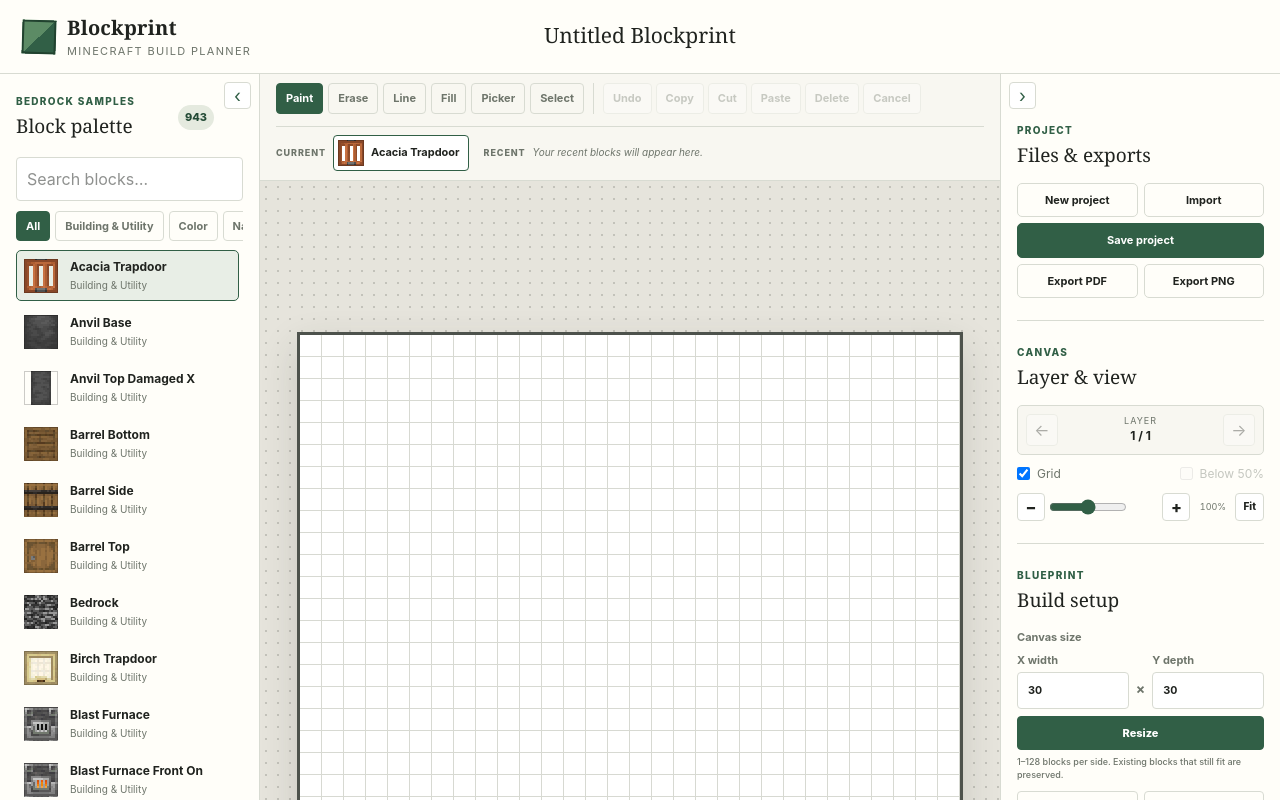
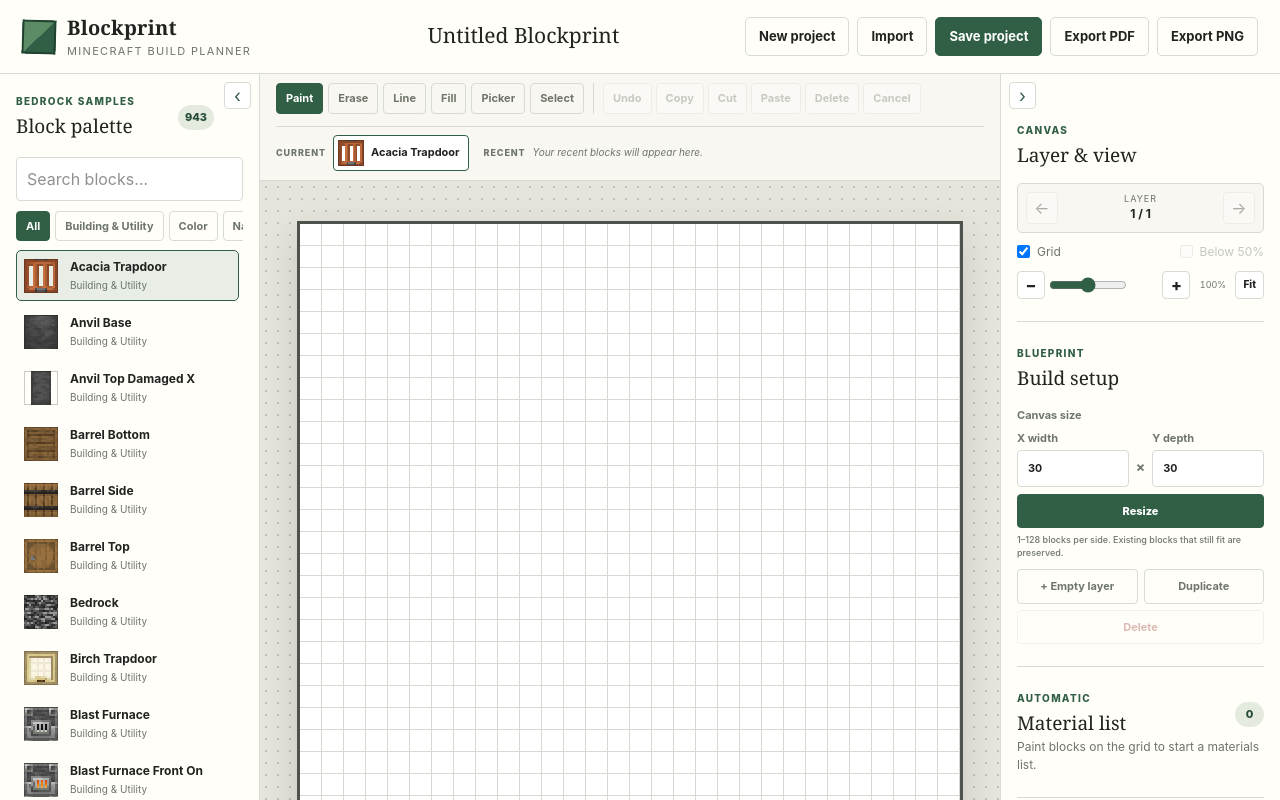
Before and after one commit to bsavage81/blockprint-minecraft-planner, a Next.js app: page / in a window 1280 px wide. Shown: the top 800 px of the page. Built offline with nearby package versions, Linux system fonts and the light colour scheme.

Commit message:
Restore project actions to header

```diff
--- a/app/globals.css
+++ b/app/globals.css
@@ -12,7 +12,7 @@ button,.button { cursor:pointer; }
 button:disabled { cursor:not-allowed; opacity:.35; }
 
 .app-shell { min-height:100vh; display:flex; flex-direction:column; }
-.topbar { min-height:74px; display:grid; grid-template-columns:280px minmax(220px,1fr) 280px; align-items:center; gap:20px; padding:12px 22px; background:var(--panel); border-bottom:1px solid var(--line); }
+.topbar { min-height:74px; display:grid; grid-template-columns:280px minmax(220px,1fr) auto; align-items:center; gap:20px; padding:12px 22px; background:var(--panel); border-bottom:1px solid var(--line); }
 .brand { display:flex; align-items:center; gap:11px; }
 .brand-cube { width:34px; height:34px; background:linear-gradient(135deg,#5c8b65 0 50%,#315f46 50%); box-shadow:inset 0 0 0 2px #21422f; transform:rotate(2deg); }
 .brand div { display:flex; flex-direction:column; }
@@ -20,6 +20,7 @@ button:disabled { cursor:not-allowed; opacity:.35; }
 .brand span { font-size:11px; color:var(--muted); text-transform:uppercase; letter-spacing:.12em; }
 .project-name { width:100%; max-width:460px; justify-self:center; border:0; border-bottom:1px solid transparent; background:transparent; text-align:center; font-family:Georgia,serif; font-size:21px; padding:8px; }
 .project-name:hover,.project-name:focus { outline:0; border-bottom-color:var(--line); }
+.header-actions { display:flex; flex-wrap:wrap; justify-content:flex-end; gap:8px; }
 .button { display:inline-flex; align-items:center; justify-content:center; border:1px solid var(--line); border-radius:5px; padding:9px 13px; background:var(--panel); color:var(--ink); font-weight:650; font-size:13px; }
 .button.primary { color:white; background:var(--green); border-color:var(--green); }
 .button:hover { transform:translateY(-1px); }
@@ -108,9 +109,6 @@ h2 { margin:0; font-family:Georgia,serif; font-weight:500; font-size:19px; }
 
 .details-panel { display:flex; flex-direction:column; gap:24px; }
 .details-panel section { padding-bottom:22px; border-bottom:1px solid var(--line); }
-.project-actions { display:grid; grid-template-columns:1fr 1fr; gap:6px; margin-top:13px; }
-.project-actions .button { min-width:0; padding:8px 6px; font-size:11px; }
-.project-actions .primary { grid-column:1/-1; }
 .field { display:grid; gap:6px; margin-top:15px; color:var(--muted); font-size:11px; font-weight:700; }
 .field small { font-size:9px; font-weight:500; line-height:1.4; }
 .size-controls { display:grid; grid-template-columns:minmax(0,1fr) auto minmax(0,1fr); align-items:end; gap:7px; }
--- a/app/page.tsx
+++ b/app/page.tsx
@@ -630,7 +630,13 @@ export default function Home() {
         </div>
         <input className="project-name" aria-label="Blueprint name" value={blueprint.name}
           onChange={e => setBlueprint({ ...blueprint, name: e.target.value })} />
-        <div className="topbar-spacer" aria-hidden="true" />
+        <div className="header-actions">
+          <button className="button secondary" onClick={newProject}>New project</button>
+          <label className="button secondary">Import<input type="file" accept=".json" hidden onChange={e => importFile(e.target.files?.[0])}/></label>
+          <button className="button primary" onClick={saveProject}>Save project</button>
+          <button className="button secondary" disabled={Boolean(exporting)} onClick={exportPdf}>{exporting === "pdf" ? "Making PDF…" : "Export PDF"}</button>
+          <button className="button secondary" disabled={Boolean(exporting)} onClick={exportPng}>{exporting === "png" ? "Making PNG…" : "Export PNG"}</button>
+        </div>
       </header>
 
       <section className={`workspace ${paletteCollapsed ? "left-collapsed" : ""} ${detailsCollapsed ? "right-collapsed" : ""}`}>
@@ -770,16 +776,6 @@ export default function Home() {
 
         <aside className={`details-panel ${detailsCollapsed ? "collapsed" : ""}`}>
           <button className="sidebar-toggle details-toggle" onClick={() => setDetailsCollapsed(value => !value)} aria-label={detailsCollapsed ? "Expand project sidebar" : "Minimize project sidebar"} title={detailsCollapsed ? "Expand project sidebar" : "Minimize project sidebar"}>{detailsCollapsed ? "‹" : "›"}</button>
-          <section className="project-files">
-            <span className="eyebrow">Project</span><h2>Files & exports</h2>
-            <div className="project-actions">
-              <button className="button secondary" onClick={newProject}>New project</button>
-              <label className="button secondary">Import<input type="file" accept=".json" hidden onChange={e => importFile(e.target.files?.[0])}/></label>
-              <button className="button primary" onClick={saveProject}>Save project</button>
-              <button className="button secondary" disabled={Boolean(exporting)} onClick={exportPdf}>{exporting === "pdf" ? "Making PDF…" : "Export PDF"}</button>
-              <button className="button secondary" disabled={Boolean(exporting)} onClick={exportPng}>{exporting === "png" ? "Making PNG…" : "Export PNG"}</button>
-            </div>
-          </section>
           <section className="layer-view-panel">
             <span className="eyebrow">Canvas</span><h2>Layer & view</h2>
             <div className="layer-nav">
```
